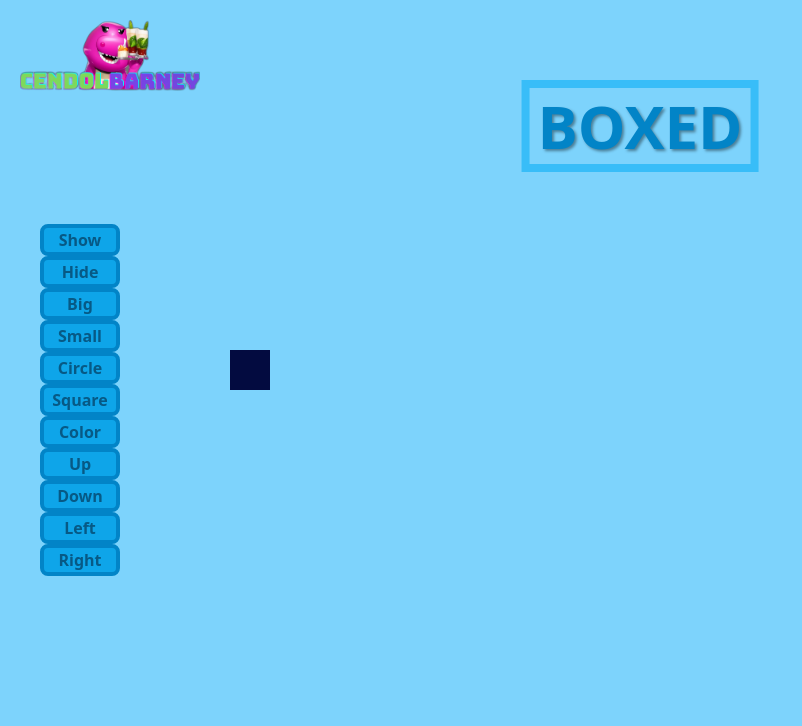
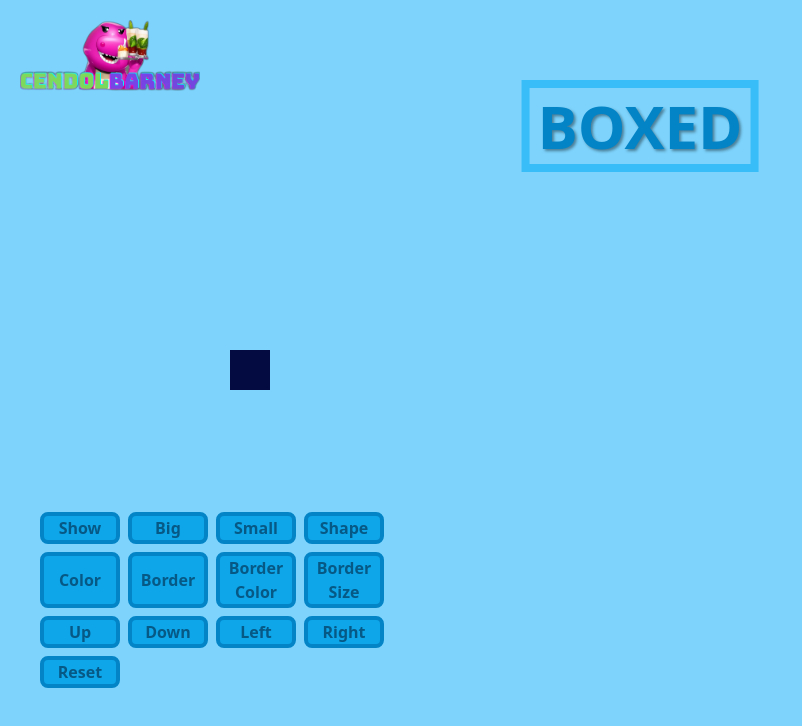
Before and after one commit to michaeltio/CendolBarneyUAS, a React (Vite) app: page /boxed in a window 1280 px wide. Shown: the top 726 px of the page, without its empty margins (0-802 px from the left). Built offline with nearby package versions, Linux system fonts and the light colour scheme.

Commit message:
boxed banyakin tombol, ganti layout tombol kalo full screen

```diff
--- a/src/pages/Boxed.jsx
+++ b/src/pages/Boxed.jsx
@@ -4,8 +4,12 @@ function Boxed() {
   const [boxSize, setBoxSize] = useState(40); // Initial size of the box
   const [boxRadius, setBoxRadius] = useState(0); // Initial size of the box
   const [boxColor, setBoxColor] = useState('#030b40'); // Initial color of the box
+  const [boxBorderColor, setBoxBorderColor] = useState('#ffffff'); // Initial color of the box border
+  const [boxBorderSize, setBoxBorderSize] = useState(2); // Initial size of the box border
   const [boxPosition, setBoxPosition] = useState({ top: 350, left: 230 }); // Initial position of the box
-  const [boxVisibility, setBoxVisibility] = useState("visible"); // Initial visibility of the box
+  const [boxVisibility, setBoxVisibility] = useState('visible'); // Initial visibility of the box
+  const [showBorder, setShowBorder] = useState(false); // Whether to show the box border
+  const [isCircle, setIsCircle] = useState(false); // Whether the box is in circle shape
 
   const increaseBoxSize = () => {
     setBoxSize(boxSize + 10); // Increase the box size by 10
@@ -15,12 +19,8 @@ function Boxed() {
     setBoxSize(boxSize - 10); // Decrease the box size by 10
   };
 
-  const makeBoxRound = () => {
-    setBoxRadius('50%');
-  };
-
-  const makeBoxSquare = () => {
-    setBoxRadius(0);
+  const toggleShape = () => {
+    setIsCircle(prevIsCircle => !prevIsCircle); // Toggle between circle and square shape
   };
 
   const changeBoxColor = () => {
@@ -28,12 +28,23 @@ function Boxed() {
     setBoxColor(randomColor);
   };
 
-  const showBox = () => {
-    setBoxVisibility('visible');
+  const changeBoxBorderColor = () => {
+    const randomColor = getRandomColor();
+    setBoxBorderColor(randomColor);
   };
 
-  const hideBox = () => {
-    setBoxVisibility('hidden');
+  const changeBoxBorderSize = () => {
+    setBoxBorderSize(prevSize => {
+      if (prevSize >= 10) {
+        return 2; // Reset to the thinnest size if already at the thickest size
+      } else {
+        return prevSize + 2; // Increase border size by 2
+      }
+    });
+  };
+
+  const toggleBoxVisibility = () => {
+    setBoxVisibility(prevVisibility => (prevVisibility === 'visible' ? 'hidden' : 'visible')); // Toggle between visible and hidden
   };
 
   const moveBox = (direction) => {
@@ -62,6 +73,17 @@ function Boxed() {
     });
   };
 
+  const resetBox = () => {
+    setBoxSize(40); // Reset box size to initial value
+    setBoxRadius(0); // Reset box radius to initial value
+    setBoxColor('#030b40'); // Reset box color to initial value
+    setBoxBorderColor('#ffffff'); // Reset box border color to initial value
+    setBoxBorderSize(2); // Reset box border size to initial value
+    setBoxPosition({ top: 350, left: 230 }); // Reset box position to initial value
+    setBoxVisibility('visible'); // Reset box visibility to initial value
+    setShowBorder(false); // Reset show border to initial value
+    setIsCircle(false); // Reset shape to square
+  };
 
   // Helper function to generate a random color
   const getRandomColor = () => {
@@ -73,31 +95,103 @@ function Boxed() {
     return color;
   };
 
+  const toggleBorder = () => {
+    setShowBorder(prevShowBorder => !prevShowBorder);
+  };
+
   return (
-    <div className='bg-sky-300 h-screen'>
-      <div className='title absolute top-20 left-1/2 -translate-x-1/2 border-8 border-sky-400 p-2 z-30'>
+    <div className="bg-sky-300 h-screen">
+      <div className="title absolute top-20 left-1/2 -translate-x-1/2 border-8 border-sky-400 p-2 z-30">
         <h1 className="font-bold text-4xl md:text-6xl text-sky-600">BOXED</h1>
       </div>
-      <div className='grid absolute top-1/2 left-10 -translate-y-1/2 z-20'>
-        <button onClick={showBox} className='bg-sky-500 border-4 border-sky-600 w-20 rounded-lg text-sky-800 font-bold'>Show</button>
-        <button onClick={hideBox} className='bg-sky-500 border-4 border-sky-600 w-20 rounded-lg text-sky-800 font-bold'>Hide</button>
-        <button onClick={increaseBoxSize} className='bg-sky-500 border-4 border-sky-600 w-20 rounded-lg text-sky-800 font-bold'>Big</button>
-        <button onClick={decreaseBoxSize} className='bg-sky-500 border-4 border-sky-600 w-20 rounded-lg text-sky-800 font-bold'>Small</button>
-        <button onClick={makeBoxRound} className='bg-sky-500 border-4 border-sky-600 w-20 rounded-lg text-sky-800 font-bold'>Circle</button>
-        <button onClick={makeBoxSquare} className='bg-sky-500 border-4 border-sky-600 w-20 rounded-lg text-sky-800 font-bold'>Square</button>
-        <button onClick={changeBoxColor} className='bg-sky-500 border-4 border-sky-600 w-20 rounded-lg text-sky-800 font-bold'>Color</button>
-        <button onClick={() => moveBox('up')} className='bg-sky-500 border-4 border-sky-600 w-20 rounded-lg text-sky-800 font-bold'>Up</button>
-        <button onClick={() => moveBox('down')} className='bg-sky-500 border-4 border-sky-600 w-20 rounded-lg text-sky-800 font-bold'>Down</button>
-        <button onClick={() => moveBox('left')} className='bg-sky-500 border-4 border-sky-600 w-20 rounded-lg text-sky-800 font-bold'>Left</button>
-        <button onClick={() => moveBox('right')} className='bg-sky-500 border-4 border-sky-600 w-20 rounded-lg text-sky-800 font-bold'>Right</button>
+      <div className="grid grid-cols-1 md:grid-cols-4 md:gap-2 absolute top-1/2 left-10 -translate-y-1/2 z-20 md:top-3/4">
+        <button
+          onClick={toggleBoxVisibility}
+          className="bg-sky-500 border-4 border-sky-600 w-20 rounded-lg text-sky-800 font-bold"
+        >
+          Show
+        </button>
+        <button
+          onClick={increaseBoxSize}
+          className="bg-sky-500 border-4 border-sky-600 w-20 rounded-lg text-sky-800 font-bold"
+        >
+          Big
+        </button>
+        <button
+          onClick={decreaseBoxSize}
+          className="bg-sky-500 border-4 border-sky-600 w-20 rounded-lg text-sky-800 font-bold"
+        >
+          Small
+        </button>
+        <button
+          onClick={toggleShape}
+          className="bg-sky-500 border-4 border-sky-600 w-20 rounded-lg text-sky-800 font-bold"
+        >
+          Shape
+        </button>
+        <button
+          onClick={changeBoxColor}
+          className="bg-sky-500 border-4 border-sky-600 w-20 rounded-lg text-sky-800 font-bold"
+        >
+          Color
+        </button>
+        <button
+          onClick={toggleBorder}
+          className="bg-sky-500 border-4 border-sky-600 w-20 rounded-lg text-sky-800 font-bold"
+        >
+          Border
+        </button>
+        <button
+          onClick={changeBoxBorderColor}
+          className="bg-sky-500 border-4 border-sky-600 w-20 rounded-lg text-sky-800 font-bold"
+        >
+          Border Color
+        </button>
+        <button
+          onClick={changeBoxBorderSize}
+          className="bg-sky-500 border-4 border-sky-600 w-20 rounded-lg text-sky-800 font-bold"
+        >
+          Border Size
+        </button>
+        <button
+          onClick={() => moveBox('up')}
+          className="bg-sky-500 border-4 border-sky-600 w-20 rounded-lg text-sky-800 font-bold"
+        >
+          Up
+        </button>
+        <button
+          onClick={() => moveBox('down')}
+          className="bg-sky-500 border-4 border-sky-600 w-20 rounded-lg text-sky-800 font-bold"
+        >
+          Down
+        </button>
+        <button
+          onClick={() => moveBox('left')}
+          className="bg-sky-500 border-4 border-sky-600 w-20 rounded-lg text-sky-800 font-bold"
+        >
+          Left
+        </button>
+        <button
+          onClick={() => moveBox('right')}
+          className="bg-sky-500 border-4 border-sky-600 w-20 rounded-lg text-sky-800 font-bold"
+        >
+          Right
+        </button>
+        <button
+          onClick={resetBox}
+          className="bg-sky-500 border-4 border-sky-600 w-20 rounded-lg text-sky-800 font-bold"
+        >
+          Reset
+        </button>
       </div>
       <div
-        className="box absolute  z-0 transition-all"
+        className={`box absolute z-0 transition-all ${isCircle ? 'rounded-full' : ''}`}
         style={{
           width: boxSize,
           height: boxSize,
-          borderRadius: boxRadius,
           backgroundColor: boxColor,
+          borderColor: boxBorderColor,
+          borderWidth: showBorder ? boxBorderSize : 0,
           top: boxPosition.top,
           left: boxPosition.left,
           visibility: boxVisibility,
```
